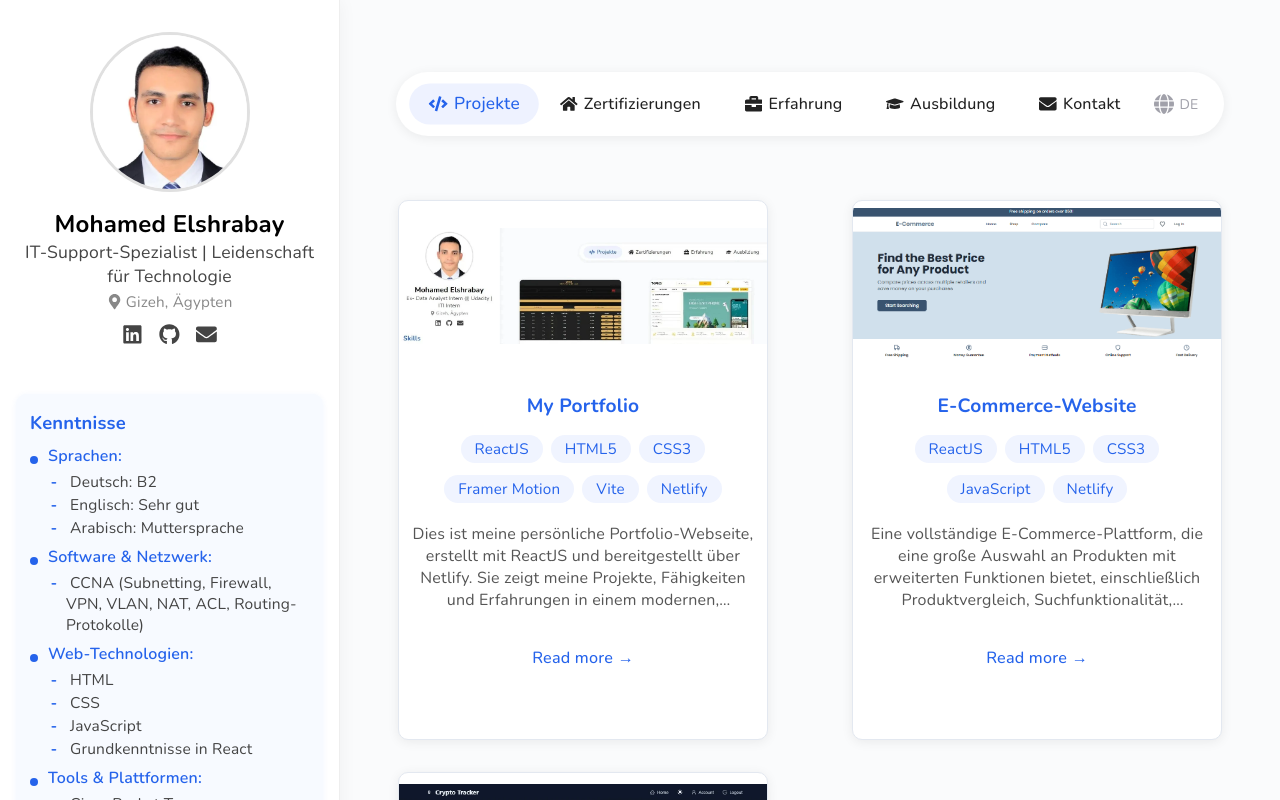
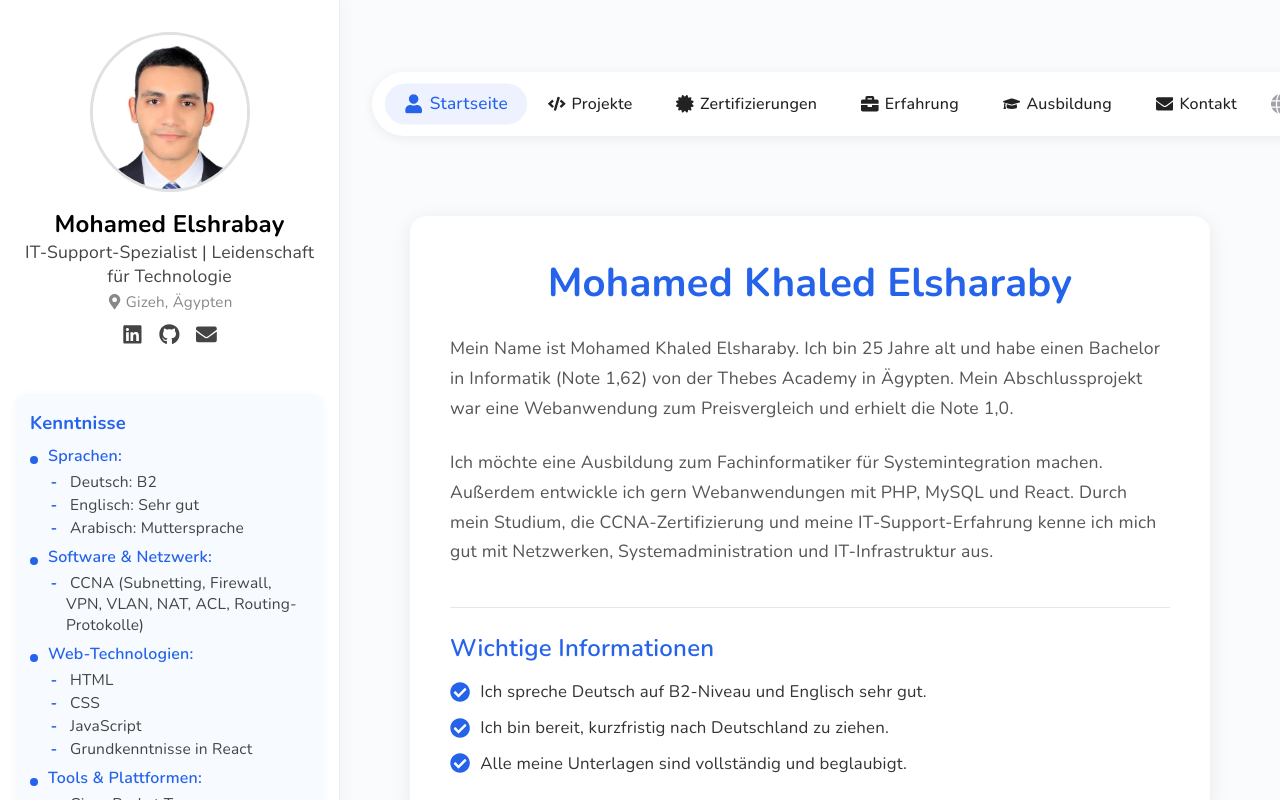
Before and after one commit to Mohamed-khaled0/My-Portfolio-ReactJS, a React (Vite) app: page / in a window 1280 px wide. Shown: the top 800 px of the page. Built offline with nearby package versions, Linux system fonts and the light colour scheme.

Commit message:
Add home page

```diff
--- /dev/null
+++ b/public/locales/de/home.json
@@ -0,0 +1,11 @@
+{
+  "full_name": "Mohamed Khaled Elsharaby",
+  "intro": "Mein Name ist Mohamed Khaled Elsharaby. Ich bin 25 Jahre alt und habe einen Bachelor in Informatik (Note 1,62) von der Thebes Academy in Ägypten. Mein Abschlussprojekt war eine Webanwendung zum Preisvergleich und erhielt die Note 1,0.",
+  "ambition": "Ich möchte eine Ausbildung zum Fachinformatiker für Systemintegration machen. Außerdem entwickle ich gern Webanwendungen mit PHP, MySQL und React. Durch mein Studium, die CCNA-Zertifizierung und meine IT‑Support-Erfahrung kenne ich mich gut mit Netzwerken, Systemadministration und IT‑Infrastruktur aus.",
+  "readiness_title": "Wichtige Informationen",
+  "readiness_points": {
+    "languages": "Ich spreche Deutsch auf B2‑Niveau und Englisch sehr gut.",
+    "relocation": "Ich bin bereit, kurzfristig nach Deutschland zu ziehen.",
+    "documents": "Alle meine Unterlagen sind vollständig und beglaubigt."
+  }
+}
--- /dev/null
+++ b/public/locales/en/home.json
@@ -0,0 +1,14 @@
+{
+  "page_title": "Home",
+  "welcome_title": "Welcome to My Portfolio",
+  "about_me_intro": "Hello! I'm Mohamed, a passionate web developer and IT specialist with a knack for creating elegant and efficient solutions. This space is a showcase of my journey, skills, and the projects I've poured my dedication into. Feel free to explore and get in touch!",
+  "full_name": "Mohamed Khaled Elsharaby",
+  "intro": "My name is Mohamed Khaled Elsharaby. I am 25 years old and have a Bachelor's degree in Computer Science (GPA 3.17 out of 4.0) from Thebes Academy in Egypt. My final project was a price-comparison web application and earned a grade of 4.0 out of 4.0.",
+  "ambition": "I want an apprenticeship as a Fachinformatiker for system integration. I also enjoy building web applications with PHP, MySQL, and React. Through my studies, CCNA certification, and IT support experience, I have good skills in networking, system administration, and IT infrastructure.",
+  "readiness_title": "Key Information",
+  "readiness_points": {
+    "languages": "I speak German at B1/B2 level and English fluently.",
+    "relocation": "I am ready to move to Germany soon.",
+    "documents": "All my documents are complete and certified."
+  }
+}
--- a/src/App.jsx
+++ b/src/App.jsx
@@ -1,4 +1,5 @@
 /* eslint-disable no-unused-vars */
+import Home from './components/0-home/Home';
 import Hero from './components/2-hero/Hero'
 import Header from './components/1-header/Header'
 import Main from './components/3-main/Main'
@@ -15,7 +16,7 @@ import { Routes, Route, useLocation } from 'react-router-dom';
 import ProjectDetails from './components/3-main/ProjectDetails';
 
 function App() {
-  const [activeSection, setActiveSection] = useState('projects');
+  const [activeSection, setActiveSection] = useState('home');
   const location = useLocation();
   const [isMobile, setIsMobile] = useState(window.innerWidth <= 600);
 
@@ -30,6 +31,7 @@ function App() {
 
   // Map section keys to components
   const sectionComponents = {
+    home: <Home />,
     projects: <Main />,
     certifications: <Certifications />,
     experience: <Experience />,
--- /dev/null
+++ b/src/components/0-home/Home.jsx
@@ -0,0 +1,33 @@
+import React from 'react';
+import { useTranslation } from 'react-i18next';
+import { FaCheckCircle } from 'react-icons/fa';
+import './home.css';
+
+const Home = () => {
+  const { t } = useTranslation('home');
+  const readinessPoints = t('readiness_points', { returnObjects: true });
+
+  return (
+    <section className="home-section">
+      <div className="home-content">
+        <h1 className="home-name">{t('full_name')}</h1>
+        <p className="intro-text">{t('intro')}</p>
+        <p className="ambition-text">{t('ambition')}</p>
+
+        <div className="readiness-section">
+          <h2 className="readiness-title">{t('readiness_title')}</h2>
+          <ul className="readiness-list">
+            {readinessPoints && Object.keys(readinessPoints).map(key => (
+              <li key={key} className="readiness-item">
+                <FaCheckCircle className="readiness-icon" />
+                <span>{readinessPoints[key]}</span>
+              </li>
+            ))}
+          </ul>
+        </div>
+      </div>
+    </section>
+  );
+};
+
+export default Home;
--- /dev/null
+++ b/src/components/0-home/home.css
@@ -0,0 +1,83 @@
+.home-section {
+  display: flex;
+  justify-content: center;
+  align-items: center;
+  padding: 3rem 1rem;
+  min-height: 80vh;
+}
+
+.home-content {
+  background: #fff;
+  color: #333;
+  padding: 2.5rem;
+  border-radius: 16px;
+  box-shadow: 0 4px 20px rgba(0, 0, 0, 0.08);
+  max-width: 800px;
+  width: 100%;
+  text-align: left;
+}
+
+.home-name {
+  font-size: 2.5rem;
+  color: #2563eb;
+  margin-bottom: 1.5rem;
+  text-align: center;
+  font-weight: 700;
+}
+
+.intro-text,
+.ambition-text {
+  font-size: 1.1rem;
+  line-height: 1.7;
+  margin-bottom: 1.5rem;
+  color: #555;
+}
+
+.readiness-section {
+  margin-top: 2.5rem;
+  padding-top: 1.5rem;
+  border-top: 1px solid #e3e8f0;
+}
+
+.readiness-title {
+  font-size: 1.5rem;
+  color: #2563eb;
+  margin-bottom: 1rem;
+  font-weight: 600;
+}
+
+.readiness-list {
+  list-style: none;
+  padding: 0;
+  margin: 0;
+  display: flex;
+  flex-direction: column;
+  gap: 0.8rem;
+}
+
+.readiness-item {
+  display: flex;
+  align-items: center;
+  gap: 10px;
+  font-size: 1.05rem;
+}
+
+.readiness-icon {
+  color: #2563eb;
+  font-size: 1.2em;
+  min-width: 20px; /* To ensure alignment */
+}
+
+/* Responsive styles */
+@media (max-width: 768px) {
+  .home-content {
+    padding: 2rem 1.5rem;
+  }
+  .home-name {
+    font-size: 2rem;
+  }
+  .intro-text,
+  .ambition-text {
+    font-size: 1rem;
+  }
+}
--- a/src/components/1-header/Header.jsx
+++ b/src/components/1-header/Header.jsx
@@ -1,6 +1,6 @@
 /* eslint-disable no-unused-vars */
 import React, { useEffect, useState } from "react";
-import { FaHome, FaCode, FaBriefcase, FaGraduationCap, FaEnvelope, FaGlobe, FaBars, FaTimes } from "react-icons/fa";
+import { FaUser, FaCode, FaBriefcase, FaGraduationCap, FaEnvelope, FaGlobe, FaBars, FaTimes, FaCertificate } from "react-icons/fa";
 import { MdBuild } from "react-icons/md";
 import { useTranslation } from 'react-i18next';
 import "./header.css";
@@ -34,8 +34,9 @@ export default function Header({ setActiveSection, activeSection }) {
   return (
     <div className="header-centered">
       <div className="pill-header-bar">
+        <button className={`pill-tab${activeSection === 'home' ? ' active' : ''}`} onClick={() => setActiveSection('home')}><FaUser style={{marginRight: 6}} />{t('home')}</button>
         <button className={`pill-tab${activeSection === 'projects' ? ' active' : ''}`} onClick={() => setActiveSection('projects')}><FaCode style={{marginRight: 6}} />{t('projects')}</button>
-        <button className={`pill-tab${activeSection === 'certifications' ? ' active' : ''}`} onClick={() => setActiveSection('certifications')}><FaHome style={{marginRight: 6}} />{t('certifications')}</button>
+        <button className={`pill-tab${activeSection === 'certifications' ? ' active' : ''}`} onClick={() => setActiveSection('certifications')}><FaCertificate style={{marginRight: 6}} />{t('certifications')}</button>
         <button className={`pill-tab${activeSection === 'experience' ? ' active' : ''}`} onClick={() => setActiveSection('experience')}><FaBriefcase style={{marginRight: 6}} />{t('experience')}</button>
         <button className={`pill-tab${activeSection === 'education' ? ' active' : ''}`} onClick={() => setActiveSection('education')}><FaGraduationCap style={{marginRight: 6}} />{t('education')}</button>
         <button className={`pill-tab${activeSection === 'contact' ? ' active' : ''}`} onClick={() => setActiveSection('contact')}><FaEnvelope style={{marginRight: 6}} />{t('contact')}</button>
@@ -57,8 +58,9 @@ export default function Header({ setActiveSection, activeSection }) {
         <div className="mobile-nav-overlay" onClick={() => setShowMobileMenu(false)}>
           <div className="mobile-nav-menu" onClick={e => e.stopPropagation()}>
             <button className="close-btn" onClick={() => setShowMobileMenu(false)}><FaTimes /></button>
+            <button className={`pill-tab${activeSection === 'home' ? ' active' : ''}`} onClick={() => handleNav('home')}><FaUser style={{marginRight: 6}} />{t('home')}</button>
             <button className={`pill-tab${activeSection === 'projects' ? ' active' : ''}`} onClick={() => handleNav('projects')}><FaCode style={{marginRight: 6}} />{t('projects')}</button>
-            <button className={`pill-tab${activeSection === 'certifications' ? ' active' : ''}`} onClick={() => handleNav('certifications')}><FaHome style={{marginRight: 6}} />{t('certifications')}</button>
+            <button className={`pill-tab${activeSection === 'certifications' ? ' active' : ''}`} onClick={() => handleNav('certifications')}><FaCertificate style={{marginRight: 6}} />{t('certifications')}</button>
             <button className={`pill-tab${activeSection === 'experience' ? ' active' : ''}`} onClick={() => handleNav('experience')}><FaBriefcase style={{marginRight: 6}} />{t('experience')}</button>
             <button className={`pill-tab${activeSection === 'education' ? ' active' : ''}`} onClick={() => handleNav('education')}><FaGraduationCap style={{marginRight: 6}} />{t('education')}</button>
             <button className={`pill-tab${activeSection === 'contact' ? ' active' : ''}`} onClick={() => handleNav('contact')}><FaEnvelope style={{marginRight: 6}} />{t('contact')}</button>
--- a/src/main.jsx
+++ b/src/main.jsx
@@ -1,4 +1,4 @@
-import React from 'react';
+import React, { Suspense } from 'react';
 import { createRoot } from 'react-dom/client';
 import App from './App.jsx';
 import './index.css';
@@ -7,8 +7,10 @@ import { BrowserRouter as Router } from 'react-router-dom';
 
 createRoot(document.getElementById('root')).render(
   <React.StrictMode>
-    <Router>
-      <App />
-    </Router>
+    <Suspense fallback="Loading...">
+      <Router>
+        <App />
+      </Router>
+    </Suspense>
   </React.StrictMode>,
 );
```
